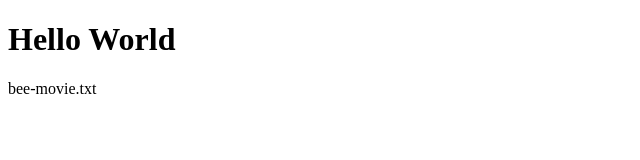
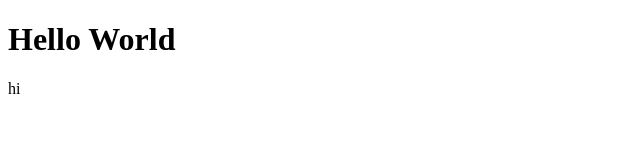
Before and after one commit to kun4x/kun4x.github.io, a plain HTML site: page index.html in a window 1280 px wide. Shown: the full height of the page, 0-640 px from the left. Drawn offline with Linux system fonts and the light colour scheme.

Commit message:
Update index.html

```diff
--- a/index.html
+++ b/index.html
@@ -2,6 +2,6 @@
 <html>
 <body>
 <h1>Hello World</h1>
-<p>bee-movie.txt</p>
+<p>hi</p>
 </body>
 </html>
```
